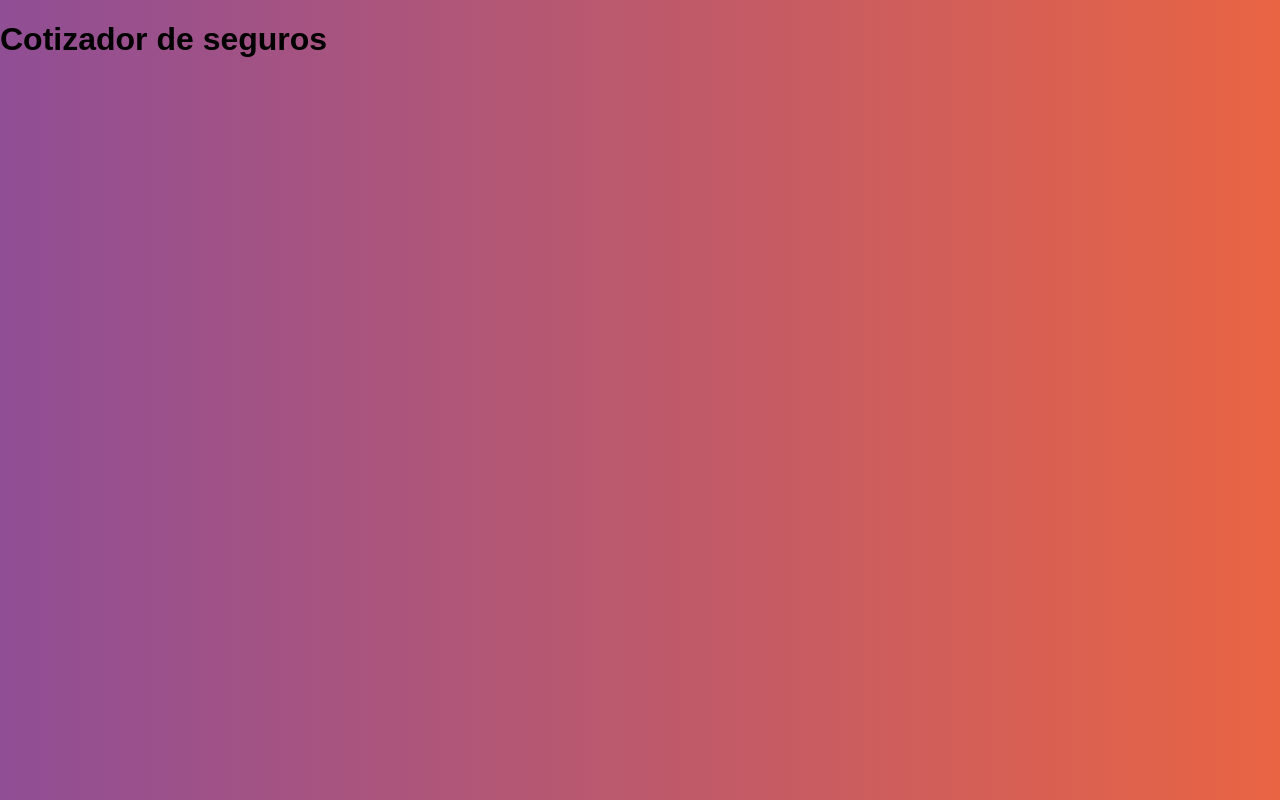
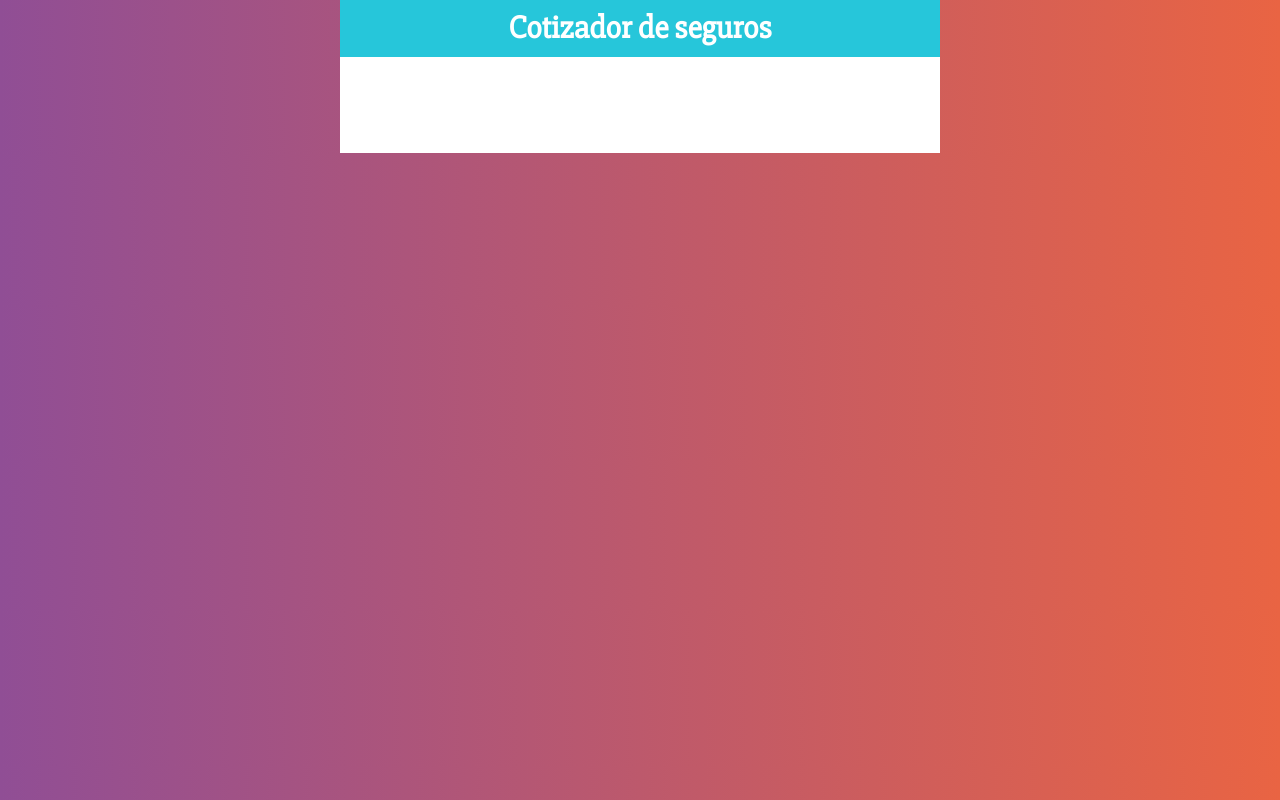
Before and after one commit to francocampaiola/cotizador-react, a React (Create React App) app: page / in a window 1280 px wide. Built offline with nearby package versions, Linux system fonts and the light colour scheme.

Commit message:
:+1: Se incorporan styles components al componente Header y al App.jsx

```diff
--- a/package.json
+++ b/package.json
@@ -10,7 +10,7 @@
     "@testing-library/user-event": "^13.5.0",
     "react": "^17.0.2",
     "react-dom": "^17.0.2",
-    "react-scripts": "^5.0.0",
+    "react-scripts": "^2.1.3",
     "web-vitals": "^2.1.4"
   },
   "scripts": {
--- a/src/App.js
+++ b/src/App.js
@@ -1,12 +1,27 @@
 import React from "react";
 import Header from "./components/Header";
+import styled from '@emotion/styled';
+
+const Contenedor = styled.div`
+  max-width: 600px;
+  margin: 0 auto;
+`
+
+const ContenedorFormulario = styled.div`
+  background-color: #FFFFFF;
+  padding: 3rem;
+`
 
 function App() {
   return (
+    <Contenedor>
+      <Header
+        titulo='Cotizador de seguros'
+      />
+      <ContenedorFormulario>
 
-    <Header
-      titulo='Cotizador de seguros'
-    />
+      </ContenedorFormulario>
+    </Contenedor>
   );
 }
 
--- a/src/components/Header.jsx
+++ b/src/components/Header.jsx
@@ -1,18 +1,25 @@
 import React from 'react'
 import styled from '@emotion/styled';
 
-const contenedorHeader = styled.header`
+const ContenedorHeader = styled.header`
   background-color: #26C6DA;
   padding: 10px;
   font-weight: bold;
   color: #FFFFFF;
 `
 
+const TextoHeader = styled.h1`
+  font-size: 2rem;
+  margin: 0;
+  font-family: 'Slabo 27px', serif;
+  text-align: center;
+`
+
 const Header = ({titulo}) => {
   return (
-      <header>
-          <h1>{titulo}</h1>
-      </header>
+      <ContenedorHeader>
+          <TextoHeader>{titulo}</TextoHeader>
+      </ContenedorHeader>
   )
 }
 
```
